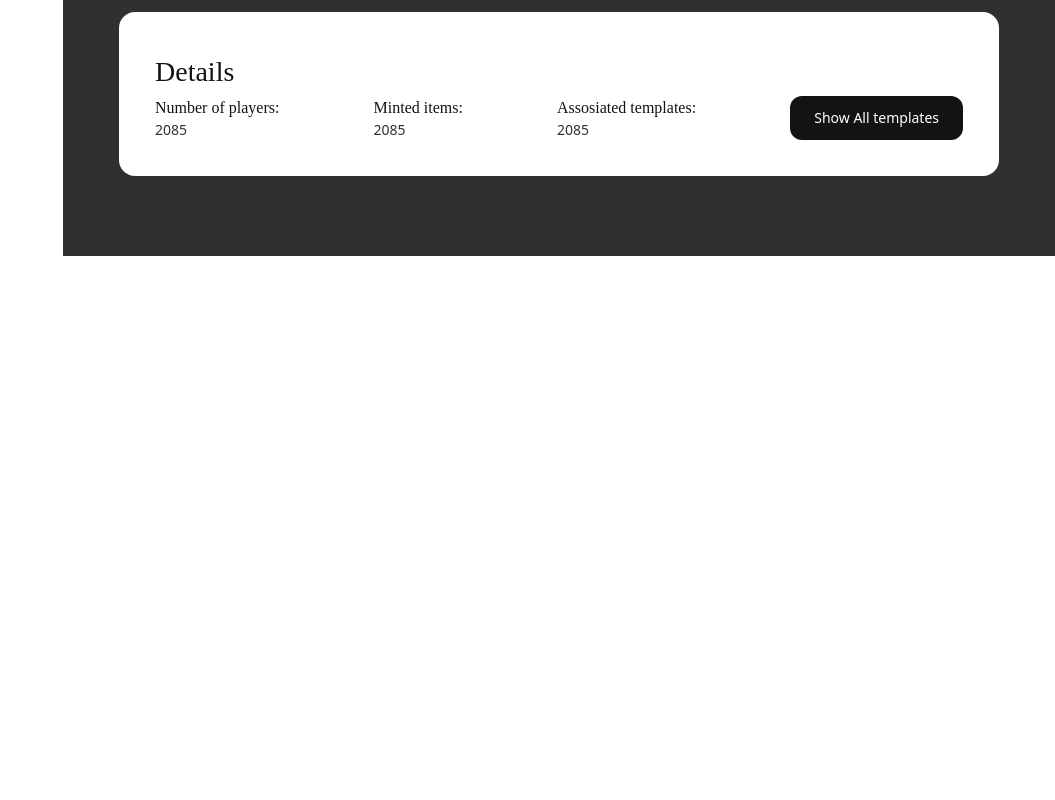
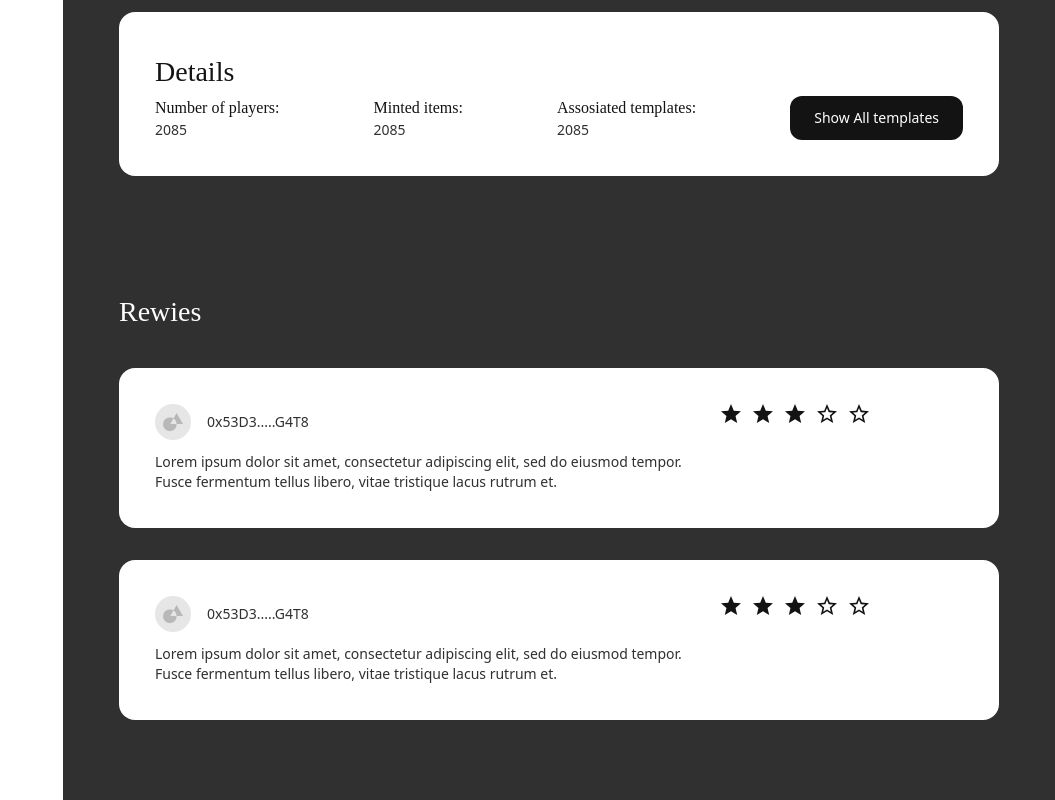
Before and after one commit to w3f-community/asylum-ui, a React (Create React App) app: page /overview in a window 1280 px wide. Shown: the part 1008-1808 px from the top of the page, without its empty margins (225-1280 px from the left). Before the commit the page ends 1264 px from the top, so only its background shows below. Built offline with nearby package versions, Linux system fonts and the light colour scheme.

Commit message:
add rewiad component and refactor tailwind config

```diff
--- /dev/null
+++ b/src/components/ratind-star/index.tsx
@@ -0,0 +1,28 @@
+import * as React from 'react'
+import { FillStar, HalfStar, EmptyStar } from './svg'
+
+interface IProps {
+   rating: number
+}
+
+export const RatingStar: React.FC<IProps> = ({ rating = 3 }) => {
+   const starFilter = (): React.ReactNode => {
+      const starArray: React.ReactNode[] = []
+      for (let i = 0; i < 5; i++) {
+         if (rating <= i) {
+            starArray.push(<EmptyStar key={i} />)
+         } else if (rating > i && rating < i + 1) {
+            starArray.push(<HalfStar key={i} />)
+         } else {
+            starArray.push(<FillStar key={i} />)
+         }
+      }
+      return starArray
+   }
+
+   return (
+      <div className="flex gap-3">
+         {starFilter()}
+      </div>
+   )
+}
--- /dev/null
+++ b/src/components/ratind-star/svg.tsx
@@ -0,0 +1,51 @@
+import * as React from 'react'
+
+export const FillStar = () => (
+   <svg
+      width="20"
+      height="19"
+      viewBox="0 0 20 19"
+      fill="none"
+   >
+      <path
+         fillRule="evenodd"
+         clipRule="evenodd"
+         d="M10 15.27L16.18 19L14.54 11.97L20 7.24L12.81 6.63L10 0L7.19 6.63L0 7.24L5.46 11.97L3.82 19L10 15.27Z"
+         fill="#131313"
+      />
+   </svg>
+)
+
+export const HalfStar = () => (
+   <svg
+      width="20"
+      height="19"
+      viewBox="0 0 20 19"
+      fill="none"
+   >
+      <path
+         fillRule="evenodd"
+         clipRule="evenodd"
+         d="M20 7.24L12.81 6.62L10 0L7.19 6.63L0 7.24L5.46 11.97L3.82 19L10 15.27L16.18 19L14.55 11.97L20 7.24ZM10 13.4V4.1L11.71 8.14L16.09 8.52L12.77 11.4L13.77 15.68L10 13.4Z"
+         fill="#131313"
+      />
+   </svg>
+
+)
+
+export const EmptyStar = () => (
+   <svg
+      width="20"
+      height="19"
+      viewBox="0 0 20 19"
+      fill="none"
+   >
+      <path
+         fillRule="evenodd"
+         clipRule="evenodd"
+         d="M20 7.24L12.81 6.62L10 0L7.19 6.63L0 7.24L5.46 11.97L3.82 19L10 15.27L16.18 19L14.55 11.97L20 7.24ZM10 13.4L6.24 15.67L7.24 11.39L3.92 8.51L8.3 8.13L10 4.1L11.71 8.14L16.09 8.52L12.77 11.4L13.77 15.68L10 13.4Z"
+         fill="#131313"
+      />
+   </svg>
+
+)
--- /dev/null
+++ b/src/components/rewies/index.tsx
@@ -0,0 +1,30 @@
+import { Avatar } from 'components/avatar'
+import { Card } from 'components/card'
+import { RatingStar } from 'components/ratind-star'
+import { Paragraph } from 'components/text/paragraph'
+import * as React from 'react'
+
+interface IProps { }
+
+export const Rewies: React.FC<IProps> = () => {
+   return (
+      <Card>
+         <div className="flex flex-row">
+
+            <div className="basis-7/10 flex flex-col gap-3">
+               <div className="flex items-center">
+                  <Avatar />
+                  <div className="pl-4">
+                     <Paragraph>0x53D3.....G4T8</Paragraph>
+                  </div>
+               </div>
+               {/* eslint-disable-next-line max-len */}
+               <Paragraph>Lorem ipsum dolor sit amet, consectetur adipiscing elit, sed do eiusmod tempor. Fusce fermentum tellus libero, vitae tristique lacus rutrum et. </Paragraph>
+            </div>
+            <div className="basis-3/10" >
+               <RatingStar rating={3} />
+            </div>
+         </div>
+      </Card>
+   )
+}
--- a/src/pages/game-overview/index.tsx
+++ b/src/pages/game-overview/index.tsx
@@ -4,8 +4,9 @@ import { Hr } from '../../components/hr'
 import { HeadingXl } from '../../components/text/heading-xl'
 import { GameDescription } from './game-description'
 import { IComponentProps } from 'types'
+import { Rewies } from 'components/rewies'
 
-interface IProps extends IComponentProps {}
+interface IProps extends IComponentProps { }
 
 export const GameOverview: React.FC<IProps> = () => {
    return (
@@ -16,6 +17,11 @@ export const GameOverview: React.FC<IProps> = () => {
             <div className="flex flex-col gap-8 py-6">
                <GameDescription />
                <Details />
+               <br />
+               <br />
+               <HeadingXl className="text-white">Rewies</HeadingXl>
+               <Rewies />
+               <Rewies />
             </div>
          </div>
       </div>
--- a/tailwind.config.js
+++ b/tailwind.config.js
@@ -27,6 +27,17 @@ module.exports = {
          fontFamily: {
             sans: ['ubuntu', ...defaultTheme.fontFamily.sans],
             secondary: ['Oxanium', 'cursive'],
+         },
+         flexBasis: {
+            '1/10': '10%',
+            '2/10': '20%',
+            '3/10': '30%',
+            '4/10': '40%',
+            '5/10': '50%',
+            '6/10': '60%',
+            '7/10': '70%',
+            '8/10': '80%',
+            '9/10': '90%',
          },
          colors: {
             asylum: {
```
